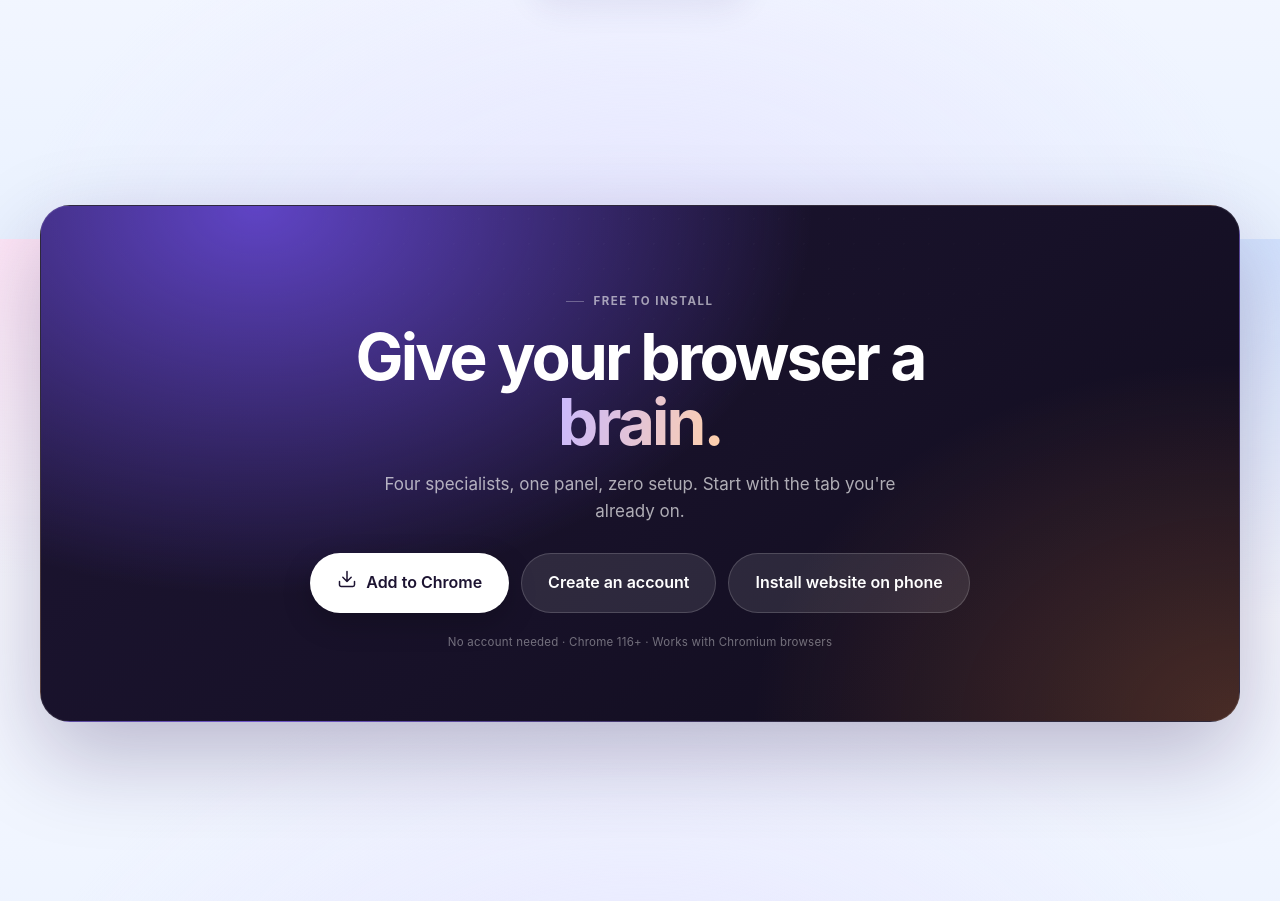
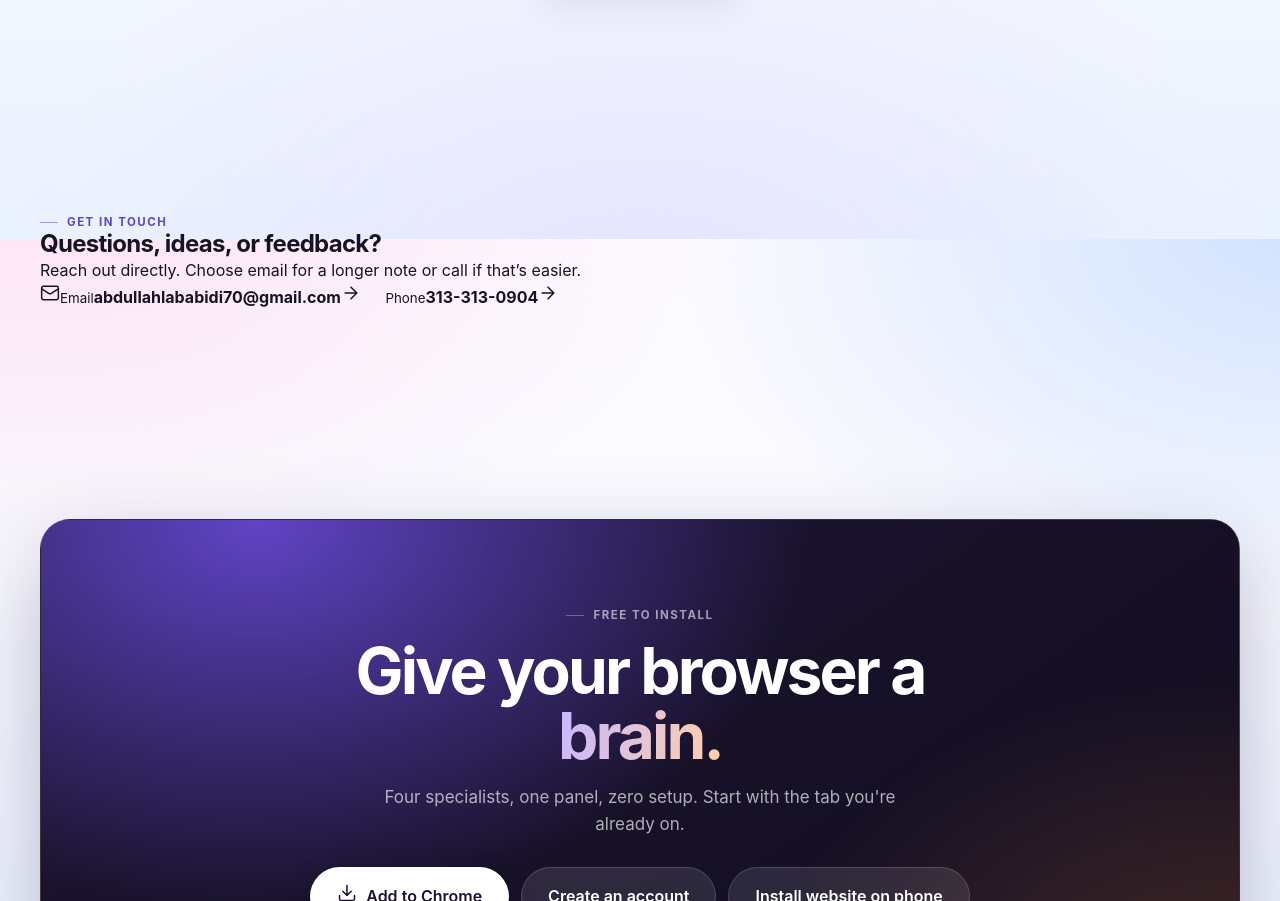
Before and after one commit to Mr-Hacker-2/Viora-Website, a website: page index.html in a window 1280 px wide. Shown: the part 5361-6262 px from the top of the page. Drawn offline with Linux system fonts and the light colour scheme.

Commit message:
Add Viora contact section

```diff
--- a/index.html
+++ b/index.html
@@ -205,6 +205,26 @@
   </div>
 </section>
 
+<section class="block contact-section" id="contact">
+  <div class="wrap">
+    <div class="contact-panel rv">
+      <div class="contact-copy">
+        <span class="eyebrow">Get in touch</span>
+        <h2>Questions, ideas, or feedback?</h2>
+        <p>Reach out directly. Choose email for a longer note or call if that’s easier.</p>
+      </div>
+      <div class="contact-links">
+        <a class="contact-link" href="mailto:abdullahlababidi70@gmail.com">
+          <span class="contact-icon" data-i="mail"></span><span><small>Email</small><b>abdullahlababidi70@gmail.com</b></span><span class="contact-arrow" data-i="arrow"></span>
+        </a>
+        <a class="contact-link" href="tel:+13133130904">
+          <span class="contact-icon" data-i="phone"></span><span><small>Phone</small><b>313-313-0904</b></span><span class="contact-arrow" data-i="arrow"></span>
+        </a>
+      </div>
+    </div>
+  </div>
+</section>
+
 <section class="block cta-section">
   <div class="wrap"><div class="cta-band rv">
     <span class="eyebrow">Free to install</span>
```
